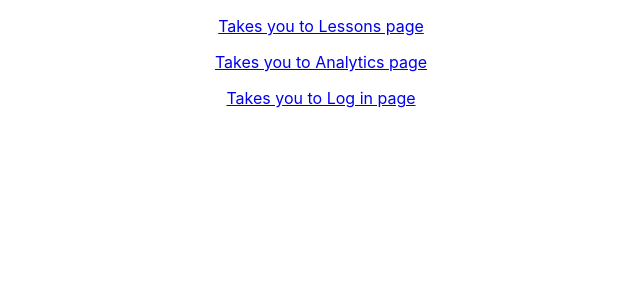
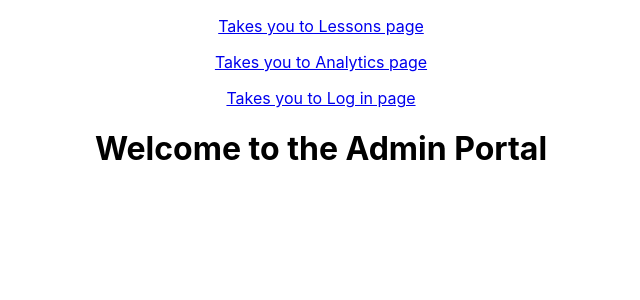
Before and after one commit to shadopawn/admin-portal-web-app, a React (Create React App) app: page /home in a window 1280 px wide. Shown: the top 300 px of the page, without its empty margins (319-959 px from the left). Built offline with nearby package versions, Linux system fonts and the light colour scheme.

Commit message:
Added Home page

```diff
--- a/src/App.js
+++ b/src/App.js
@@ -1,10 +1,11 @@
-import { Link, Route, Switch } from 'react-router-dom';
+import { Link, Route, Switch, Redirect } from 'react-router-dom';
 import firebase from 'firebase';
 
 import LessonEditor from "./components/LessonEditor";
 import Analytics from "./components/Analytics";
 import Login from './components/Login';
 import PrivateRoute from './components/PrivateRoute';
+import Home from './components/Home';
 
 import './App.css';
 
@@ -12,6 +13,7 @@ function App() {
 
   const LogoutEventListen = () =>{
     firebase.auth().signOut();
+    window.location.reload(false);
   }
 
   return (
@@ -45,6 +47,10 @@ function App() {
         </PrivateRoute>
 
         <Route path="/login" component={Login}></Route>
+        <Route path="/home" component={Home}></Route>
+        <Route exact path="/">
+          <Redirect to="/home" />
+        </Route>
       </Switch>
     </div>
   );
--- /dev/null
+++ b/src/components/Home.js
@@ -0,0 +1,9 @@
+import React from 'react'
+
+export default function Home() {
+    return (
+        <div>
+            <h1>Welcome to the Admin Portal</h1>
+        </div>
+    )
+}
```
